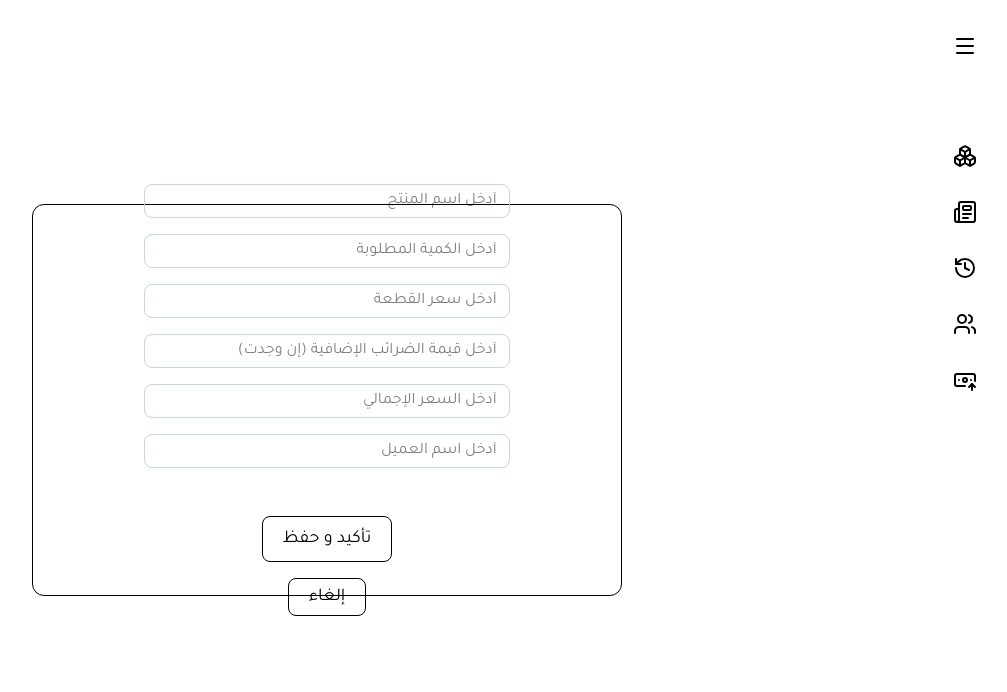
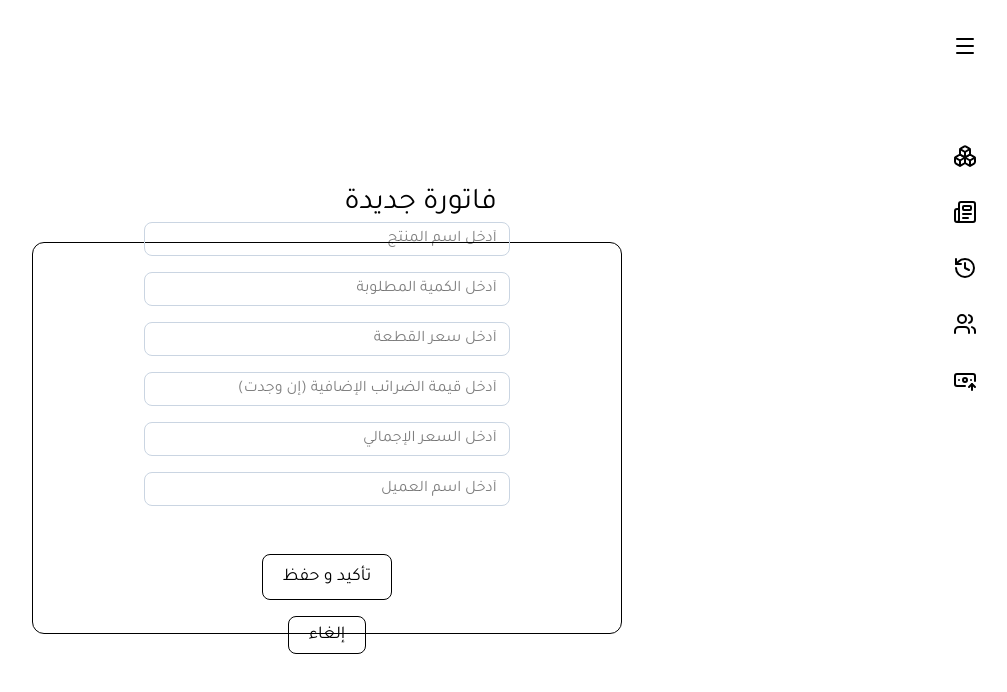
Before and after one commit to A1iHassan/accounting, a React (Vite) app in the folder accountant/: page / in a window 1280 px wide. Shown: the top 692 px of the page, without its empty margins (271-1278 px from the left). Built offline with nearby package versions, Linux system fonts and the light colour scheme.

Commit message:
added title name

```diff
--- a/accountant/src/pages/newInvoicePage.tsx
+++ b/accountant/src/pages/newInvoicePage.tsx
@@ -1,5 +1,6 @@
 const NewInvoicePage = () => {
-	return <div className="flex items-center justify-center h-full">
+	return <div className="flex flex-col items-center justify-center h-full">
+		  <h2 className="text-3xl self-start -translate-x-100 m-5">فاتورة جديدة</h2>
 		  <form className="flex flex-col items-center justify-center gap-4 border rounded-xl p-5 w-1/2 h-1/2">
 		  {/* item name be a search field that shows the available items in the inventory.
 		      total price should be auto calculated from the single item price and the total count, and it should apply any taxes if available
```
